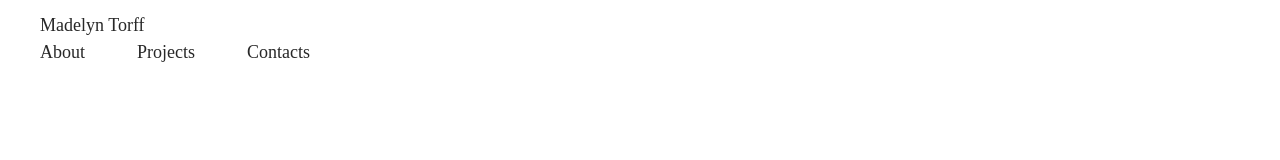
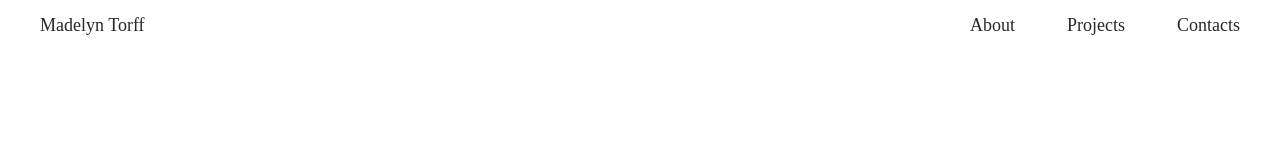
Before and after one commit to abbdk160820/abbdk160820.github.io, a plain HTML site: page index.html in a window 1280 px wide. Drawn offline with Linux system fonts and the light colour scheme; files that its build step writes are made by us from their sources; files whose address does not match are found by name.

```diff
--- a/index.html
+++ b/index.html
@@ -13,7 +13,7 @@
     </div> -->
 
     <header class="container">
-        <div>
+        <div class="flex justify-between p-12">
             <a href="#">Madelyn Torff</a>
             <nav>
                 <a href="#">About</a>
```
Also changed, not shown: style.css (+5 -9 lines).
